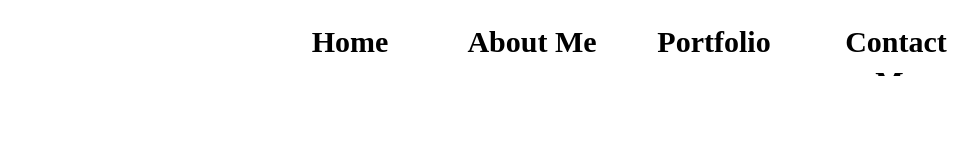
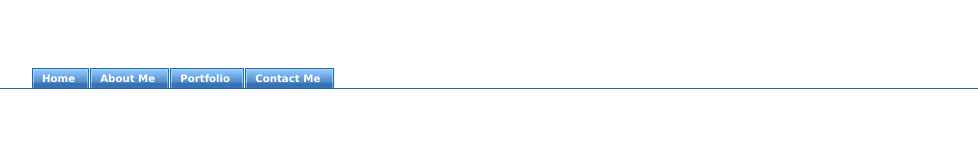
Before and after one commit to aton-theo/ATON_Theona_PersonalWebsite, a plain HTML site: page Portfolio.html in a window 1280 px wide. Shown: the whole page, without its empty margins (26-1004 px from the left). Drawn offline with Linux system fonts and the light colour scheme.

Commit message:
modified page

```diff
--- a/Portfolio.html
+++ b/Portfolio.html
@@ -1,63 +1,15 @@
 <!DOCTYPE html>
-<html>
 <head>
-<style>
-ul {
-    list-style-type: none;
-	width: 750px;
-    margin:0 auto;
-    overflow: hidden;
-	position: 150%;
-}
-
-li {
-    float: left;
-}
-
-li a {
-    display: block;
-    color: black;
-	height: 40px;
-	line-height: 40px;
-	width: 150px;
-    text-align: center;
-	float: center;
-	padding: 14px 16px;
-    text-decoration: none;
-	font-family: Calibri Light;
-	font-weight: Bold;
-	font-size: 30px;
-}
-
-
-a:hover {
-	background-color: black;
-	border-bottom: 1px solid black;
-	font-family: Calibri Light;
-	font-weight: Bold;
-	font-size: 30px;
-	color:white;
-}
-
-a:hover:not(.active) {
-    background-color: black;
-	font-family: Calibri Light;
-	font-weight: Bold;
-	font-size: 30px;
-}
-
-.active {
-	background-color:white;
-}
-</style>
+<link rel="stylesheet" href="styles.css" type="text/css" />
 </head>
 <body>
-<title>Portfolio</title>
-<ul>
-  <li><a class="active" href="#home">Home</a></li>
-  <li><a href="aboutMe.html">About Me</a></li>
-  <li><a href="#Portfolio">Portfolio</a></li>
-  <li><a href="#contact">Contact Me</a></li>
-</ul>
+<div id="tabs">
+  <ul>
+    <li><a href="Home.html"><span>Home</span></a></li>
+    <li><a href="AboutMe.html"><span>About Me</span></a></li>
+    <li><a href="Portfolio.html"><span>Portfolio</span></a></li>
+    <li><a href="ContactMe.html"><span>Contact Me</span></a></li>
+  </ul>
+</div>
 </body>
 </html>
```
